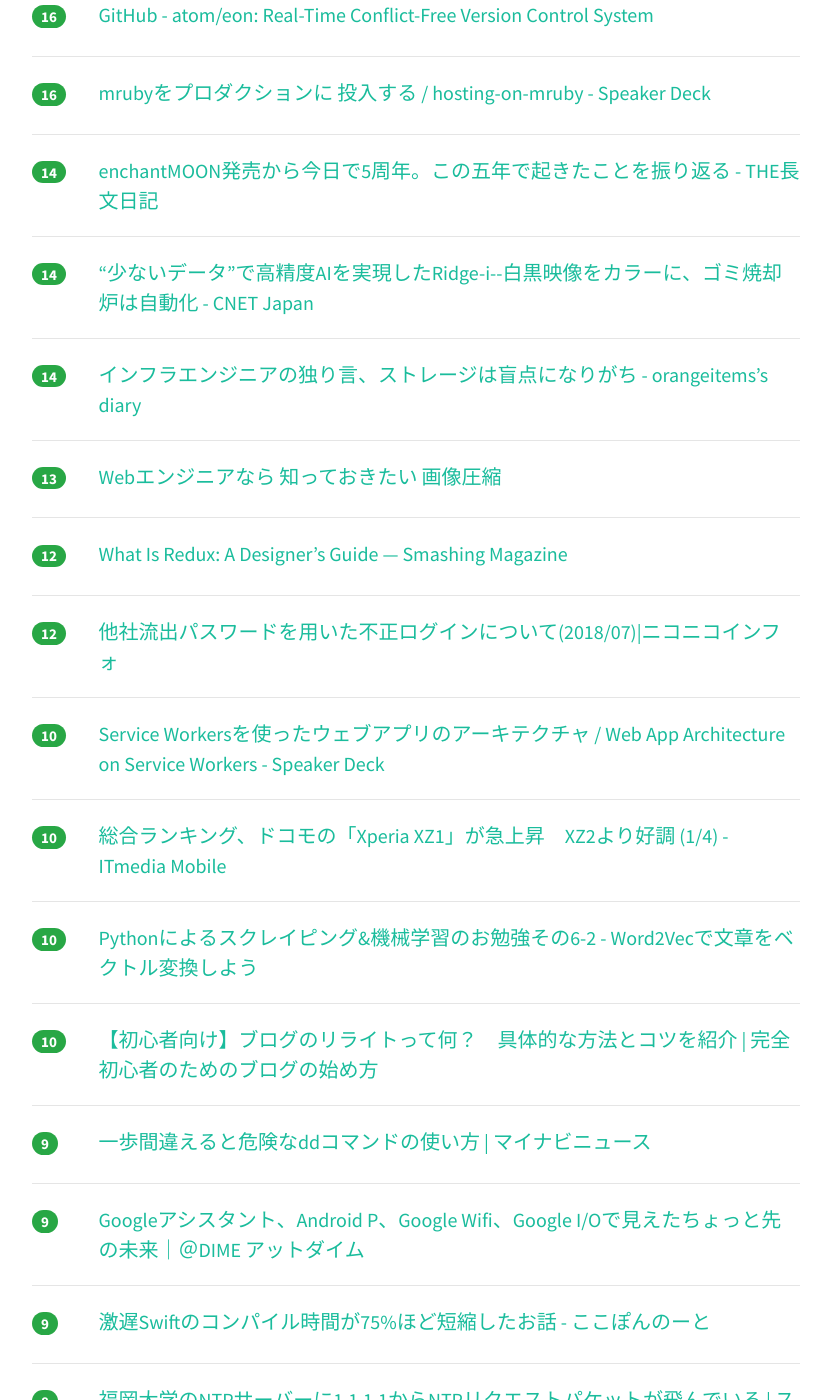
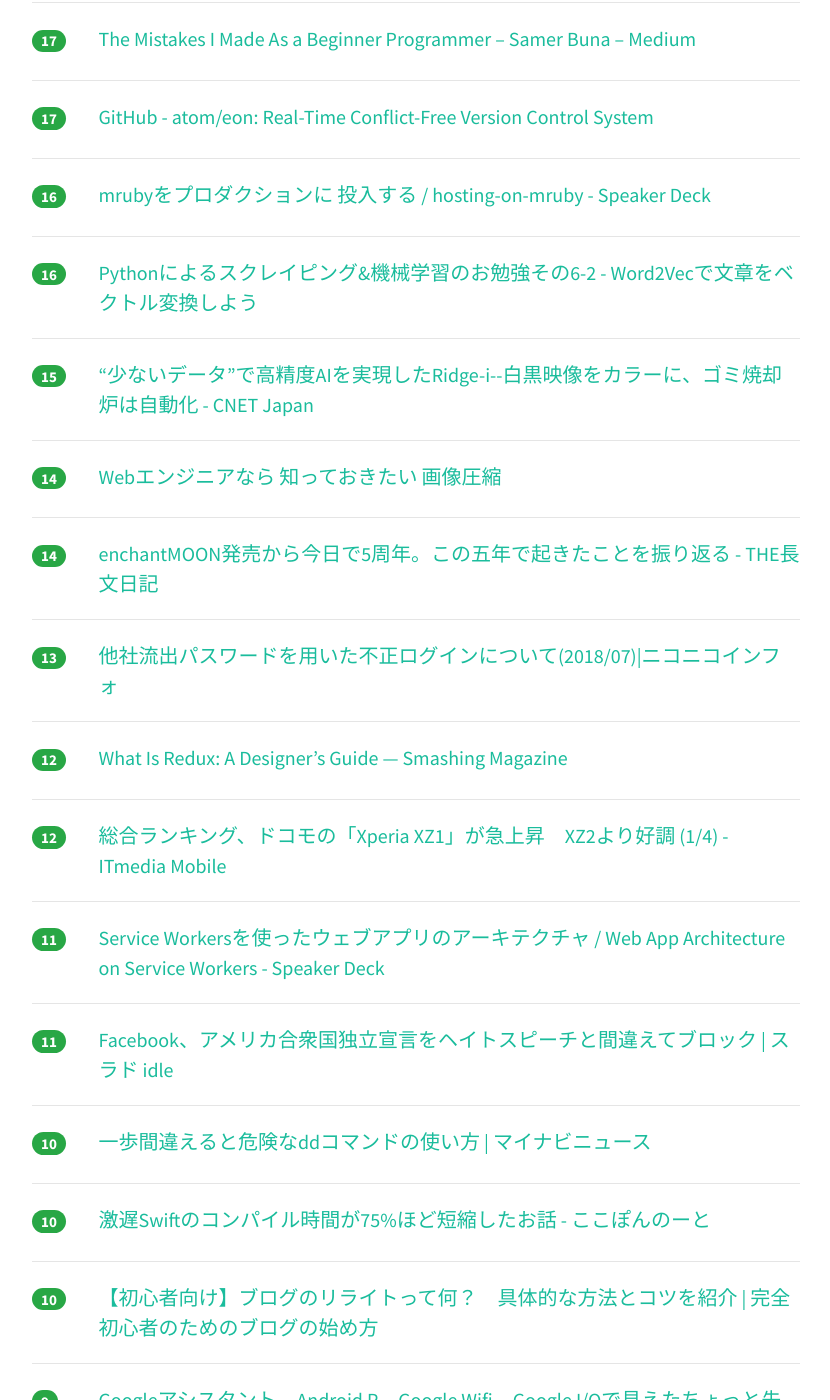
Before and after one commit to yatta47/hatena-matome-site, a Jekyll site: the page built from _posts/2018-07-08-hatena.md, in a window 1280 px wide and 1400 px high, scrolled down 934 px. Shown: the whole window, without its empty margins (224-1054 px from the left). Built offline with Jekyll 4.4.1, drawn with Linux system fonts in a browser that asks for light colours; nearby versions of some CDN libraries; some of the changed text lies outside the part shown.

Commit message:
Updated 2018-07-08

```diff
--- a/_posts/2018-07-08-hatena.md
+++ b/_posts/2018-07-08-hatena.md
@@ -1,24 +1,34 @@
 ---
 layout: post
 title:  "2018-07-08 はてぶIT"
-date:   2018-07-08 18:02:42
+date:   2018-07-08 19:02:55
 tags: [it-hotentry]
 ---
-34 件のデータあり
+38 件のデータあり
 
 <hr><div class="row">
-<div class="col-1"><span class="badge badge-pill badge-success h2">125</span></div>
+<div class="col-1"><span class="badge badge-pill badge-success h2">144</span></div>
 <div class="col-11"><a href='https://hyou.show/' target='_blank'>ウェブ表彰 | 気軽に誰かを称賛しよう</a></div>
 </div>
 <hr>
 <div class="row">
-<div class="col-1"><span class="badge badge-pill badge-success h2">64</span></div>
+<div class="col-1"><span class="badge badge-pill badge-success h2">71</span></div>
 <div class="col-11"><a href='http://www.itmedia.co.jp/news/articles/1807/08/news016.html' target='_blank'>イーロン・マスク氏、タイ洞窟の13人救出にトンネル掘削会社とSpaceXのエンジニア派遣 - ITmedia NEWS</a></div>
 </div>
 <hr>
 <div class="row">
-<div class="col-1"><span class="badge badge-pill badge-success h2">27</span></div>
+<div class="col-1"><span class="badge badge-pill badge-success h2">29</span></div>
 <div class="col-11"><a href='https://security.srad.jp/story/18/07/07/0432251/' target='_blank'>Googleのクラウドサービスは機械的な判断で突然システムを止めることがある | スラド セキュリティ</a></div>
+</div>
+<hr>
+<div class="row">
+<div class="col-1"><span class="badge badge-pill badge-success h2">22</span></div>
+<div class="col-11"><a href='https://www.orangeitems.com/entry/2018/07/08/131858' target='_blank'>インフラエンジニアの独り言、ストレージは盲点になりがち - orangeitems’s diary</a></div>
+</div>
+<hr>
+<div class="row">
+<div class="col-1"><span class="badge badge-pill badge-success h2">21</span></div>
+<div class="col-11"><a href='https://nakoruru.jp/?p=1752' target='_blank'>契約してはいけない Zenlogic |</a></div>
 </div>
 <hr>
 <div class="row">
@@ -27,17 +37,12 @@ tags: [it-hotentry]
 </div>
 <hr>
 <div class="row">
-<div class="col-1"><span class="badge badge-pill badge-success h2">20</span></div>
-<div class="col-11"><a href='https://nakoruru.jp/?p=1752' target='_blank'>契約してはいけない Zenlogic |</a></div>
-</div>
-<hr>
-<div class="row">
-<div class="col-1"><span class="badge badge-pill badge-success h2">16</span></div>
+<div class="col-1"><span class="badge badge-pill badge-success h2">17</span></div>
 <div class="col-11"><a href='https://medium.com/@samerbuna/ac8b3e54c312' target='_blank'>The Mistakes I Made As a Beginner Programmer – Samer Buna – Medium</a></div>
 </div>
 <hr>
 <div class="row">
-<div class="col-1"><span class="badge badge-pill badge-success h2">16</span></div>
+<div class="col-1"><span class="badge badge-pill badge-success h2">17</span></div>
 <div class="col-11"><a href='https://github.com/atom/eon' target='_blank'>GitHub - atom/eon: Real-Time Conflict-Free Version Control System</a></div>
 </div>
 <hr>
@@ -47,23 +52,28 @@ tags: [it-hotentry]
 </div>
 <hr>
 <div class="row">
+<div class="col-1"><span class="badge badge-pill badge-success h2">16</span></div>
+<div class="col-11"><a href='https://qiita.com/cclef/items/eda0dd8836910e2a3d5f' target='_blank'>Pythonによるスクレイピング&機械学習のお勉強その6-2 - Word2Vecで文章をベクトル変換しよう</a></div>
+</div>
+<hr>
+<div class="row">
+<div class="col-1"><span class="badge badge-pill badge-success h2">15</span></div>
+<div class="col-11"><a href='https://japan.cnet.com/article/35121159/' target='_blank'>“少ないデータ”で高精度AIを実現したRidge-i--白黒映像をカラーに、ゴミ焼却炉は自動化 - CNET Japan</a></div>
+</div>
+<hr>
+<div class="row">
+<div class="col-1"><span class="badge badge-pill badge-success h2">14</span></div>
+<div class="col-11"><a href='https://slides.com/takanorip/image-optim' target='_blank'>Webエンジニアなら 知っておきたい 画像圧縮</a></div>
+</div>
+<hr>
+<div class="row">
 <div class="col-1"><span class="badge badge-pill badge-success h2">14</span></div>
 <div class="col-11"><a href='https://ift.tt/2KTlP0q' target='_blank'>enchantMOON発売から今日で5周年。この五年で起きたことを振り返る - THE長文日記</a></div>
 </div>
 <hr>
 <div class="row">
-<div class="col-1"><span class="badge badge-pill badge-success h2">14</span></div>
-<div class="col-11"><a href='https://japan.cnet.com/article/35121159/' target='_blank'>“少ないデータ”で高精度AIを実現したRidge-i--白黒映像をカラーに、ゴミ焼却炉は自動化 - CNET Japan</a></div>
-</div>
-<hr>
-<div class="row">
-<div class="col-1"><span class="badge badge-pill badge-success h2">14</span></div>
-<div class="col-11"><a href='https://www.orangeitems.com/entry/2018/07/08/131858' target='_blank'>インフラエンジニアの独り言、ストレージは盲点になりがち - orangeitems’s diary</a></div>
-</div>
-<hr>
-<div class="row">
 <div class="col-1"><span class="badge badge-pill badge-success h2">13</span></div>
-<div class="col-11"><a href='https://slides.com/takanorip/image-optim' target='_blank'>Webエンジニアなら 知っておきたい 画像圧縮</a></div>
+<div class="col-11"><a href='http://blog.nicovideo.jp/niconews/79797.html' target='_blank'>他社流出パスワードを用いた不正ログインについて(2018/07)|ニコニコインフォ</a></div>
 </div>
 <hr>
 <div class="row">
@@ -73,22 +83,27 @@ tags: [it-hotentry]
 <hr>
 <div class="row">
 <div class="col-1"><span class="badge badge-pill badge-success h2">12</span></div>
-<div class="col-11"><a href='http://blog.nicovideo.jp/niconews/79797.html' target='_blank'>他社流出パスワードを用いた不正ログインについて(2018/07)|ニコニコインフォ</a></div>
+<div class="col-11"><a href='http://www.itmedia.co.jp/mobile/articles/1807/07/news021.html' target='_blank'>総合ランキング、ドコモの「Xperia XZ1」が急上昇　XZ2より好調 (1/4) - ITmedia Mobile</a></div>
+</div>
+<hr>
+<div class="row">
+<div class="col-1"><span class="badge badge-pill badge-success h2">11</span></div>
+<div class="col-11"><a href='https://speakerdeck.com/laiso/web-app-architecture-on-service-workers' target='_blank'>Service Workersを使ったウェブアプリのアーキテクチャ / Web App Architecture on Service Workers - Speaker Deck</a></div>
+</div>
+<hr>
+<div class="row">
+<div class="col-1"><span class="badge badge-pill badge-success h2">11</span></div>
+<div class="col-11"><a href='https://idle.srad.jp/story/18/07/07/0436234/' target='_blank'>Facebook、アメリカ合衆国独立宣言をヘイトスピーチと間違えてブロック | スラド idle</a></div>
 </div>
 <hr>
 <div class="row">
 <div class="col-1"><span class="badge badge-pill badge-success h2">10</span></div>
-<div class="col-11"><a href='https://speakerdeck.com/laiso/web-app-architecture-on-service-workers' target='_blank'>Service Workersを使ったウェブアプリのアーキテクチャ / Web App Architecture on Service Workers - Speaker Deck</a></div>
+<div class="col-11"><a href='https://news.mynavi.jp/article/20180706-659745/' target='_blank'>一歩間違えると危険なddコマンドの使い方 | マイナビニュース</a></div>
 </div>
 <hr>
 <div class="row">
 <div class="col-1"><span class="badge badge-pill badge-success h2">10</span></div>
-<div class="col-11"><a href='http://www.itmedia.co.jp/mobile/articles/1807/07/news021.html' target='_blank'>総合ランキング、ドコモの「Xperia XZ1」が急上昇　XZ2より好調 (1/4) - ITmedia Mobile</a></div>
-</div>
-<hr>
-<div class="row">
-<div class="col-1"><span class="badge badge-pill badge-success h2">10</span></div>
-<div class="col-11"><a href='https://qiita.com/cclef/items/eda0dd8836910e2a3d5f' target='_blank'>Pythonによるスクレイピング&機械学習のお勉強その6-2 - Word2Vecで文章をベクトル変換しよう</a></div>
+<div class="col-11"><a href='https://cocopon.me/blog/2015/03/swift-compilation-time/' target='_blank'>激遅Swiftのコンパイル時間が75%ほど短縮したお話 - ここぽんのーと</a></div>
 </div>
 <hr>
 <div class="row">
@@ -98,17 +113,17 @@ tags: [it-hotentry]
 <hr>
 <div class="row">
 <div class="col-1"><span class="badge badge-pill badge-success h2">9</span></div>
-<div class="col-11"><a href='https://news.mynavi.jp/article/20180706-659745/' target='_blank'>一歩間違えると危険なddコマンドの使い方 | マイナビニュース</a></div>
-</div>
-<hr>
-<div class="row">
-<div class="col-1"><span class="badge badge-pill badge-success h2">9</span></div>
 <div class="col-11"><a href='https://dime.jp/genre/564884/' target='_blank'>Googleアシスタント、Android P、Google Wifi、Google I/Oで見えたちょっと先の未来｜＠DIME アットダイム</a></div>
 </div>
 <hr>
 <div class="row">
 <div class="col-1"><span class="badge badge-pill badge-success h2">9</span></div>
-<div class="col-11"><a href='https://cocopon.me/blog/2015/03/swift-compilation-time/' target='_blank'>激遅Swiftのコンパイル時間が75%ほど短縮したお話 - ここぽんのーと</a></div>
+<div class="col-11"><a href='https://speakerdeck.com/ikasoumen/pixiv-chatstory-false-pwa-tositefalsequ-rizu-mi' target='_blank'>pixiv-chatstory-false-pwa-tositefalsequ-rizu-mi</a></div>
+</div>
+<hr>
+<div class="row">
+<div class="col-1"><span class="badge badge-pill badge-success h2">9</span></div>
+<div class="col-11"><a href='http://www.itmedia.co.jp/news/articles/1807/08/news017.html' target='_blank'>「Gmail読まれた」と憤慨する前にやるべきこと - ITmedia NEWS</a></div>
 </div>
 <hr>
 <div class="row">
@@ -119,6 +134,16 @@ tags: [it-hotentry]
 <div class="row">
 <div class="col-1"><span class="badge badge-pill badge-success h2">8</span></div>
 <div class="col-11"><a href='https://ift.tt/2ubM3UN' target='_blank'>【入門から上級まで】 プログラミング独学におすすめなサイト６選！【プログラミングを勉強するならコレ】 - 我、京大生ぞ</a></div>
+</div>
+<hr>
+<div class="row">
+<div class="col-1"><span class="badge badge-pill badge-success h2">8</span></div>
+<div class="col-11"><a href='https://qiita.com/ghibi/items/e348cfe556e140cb39be' target='_blank'>IoTにおけるアンテナ設計</a></div>
+</div>
+<hr>
+<div class="row">
+<div class="col-1"><span class="badge badge-pill badge-success h2">8</span></div>
+<div class="col-11"><a href='http://phi-grid.com/bandaiya-subaru-360-tinplate-minicar-24667.html' target='_blank'>【BANDAI×SUBARU】萬代屋×スバル360 ブリキミニカーは宝探し感覚で蚤の市で投げ売りされていたガラクタ同然の代物が買取価格で約 82.0倍前後で売れて僅かだが儲かった話 – Φ-GRID</a></div>
 </div>
 <hr>
 <div class="row">
@@ -138,7 +163,7 @@ tags: [it-hotentry]
 <hr>
 <div class="row">
 <div class="col-1"><span class="badge badge-pill badge-success h2">7</span></div>
-<div class="col-11"><a href='https://qiita.com/ghibi/items/e348cfe556e140cb39be' target='_blank'>IoTにおけるアンテナ設計</a></div>
+<div class="col-11"><a href='https://qiita.com/yanoshi/items/dcecbf117d9cbd14af87' target='_blank'>WSL上でDocker Engineが動くようになっていたっぽいという話</a></div>
 </div>
 <hr>
 <div class="row">
@@ -148,22 +173,17 @@ tags: [it-hotentry]
 <hr>
 <div class="row">
 <div class="col-1"><span class="badge badge-pill badge-success h2">6</span></div>
-<div class="col-11"><a href='http://phi-grid.com/bandaiya-subaru-360-tinplate-minicar-24667.html' target='_blank'>【BANDAI×SUBARU】萬代屋×スバル360 ブリキミニカーは宝探し感覚で蚤の市で投げ売りされていたガラクタ同然の代物が買取価格で約 82.0倍前後で売れて僅かだが儲かった話 – Φ-GRID</a></div>
-</div>
-<hr>
-<div class="row">
-<div class="col-1"><span class="badge badge-pill badge-success h2">6</span></div>
 <div class="col-11"><a href='https://www.moongift.jp/2018/07/rtp-pinchzoom-js-%E7%94%BB%E5%83%8F%E3%82%92%E3%83%94%E3%83%B3%E3%83%81%E6%93%8D%E4%BD%9C%E3%81%A7%E6%8B%A1%E5%A4%A7/' target='_blank'>RTP.PinchZoom.js - 画像をピンチ操作で拡大 MOONGIFT</a></div>
 </div>
 <hr>
 <div class="row">
-<div class="col-1"><span class="badge badge-pill badge-success h2">6</span></div>
-<div class="col-11"><a href='https://speakerdeck.com/ikasoumen/pixiv-chatstory-false-pwa-tositefalsequ-rizu-mi' target='_blank'>pixiv-chatstory-false-pwa-tositefalsequ-rizu-mi</a></div>
+<div class="col-1"><span class="badge badge-pill badge-success h2">5</span></div>
+<div class="col-11"><a href='http://www.afpbb.com/articles/-/3178932' target='_blank'>パンクな街にグーグルは要らない、再開発に反対運動 独ベルリン　写真5枚　国際ニュース：AFPBB News</a></div>
 </div>
 <hr>
 <div class="row">
-<div class="col-1"><span class="badge badge-pill badge-success h2">4</span></div>
-<div class="col-11"><a href='http://www.afpbb.com/articles/-/3178932' target='_blank'>パンクな街にグーグルは要らない、再開発に反対運動 独ベルリン　写真5枚　国際ニュース：AFPBB News</a></div>
+<div class="col-1"><span class="badge badge-pill badge-success h2">5</span></div>
+<div class="col-11"><a href='https://dev.classmethod.jp/devops/devops-method/' target='_blank'>DevOps導入支援サービスのご紹介 ｜ Developers.IO</a></div>
 </div>
 <hr>
 <div class="row">
@@ -173,6 +193,6 @@ tags: [it-hotentry]
 <hr>
 <div class="row">
 <div class="col-1"><span class="badge badge-pill badge-success h2">4</span></div>
-<div class="col-11"><a href='https://dev.classmethod.jp/devops/devops-method/' target='_blank'>DevOps導入支援サービスのご紹介 ｜ Developers.IO</a></div>
+<div class="col-11"><a href='http://kaiware007.hatenablog.jp/entry/2018/07/08/021815' target='_blank'>UnityのフルHD映像をOBSで受信する方法 - カイワレスタイル</a></div>
 </div>
 <hr>
```
